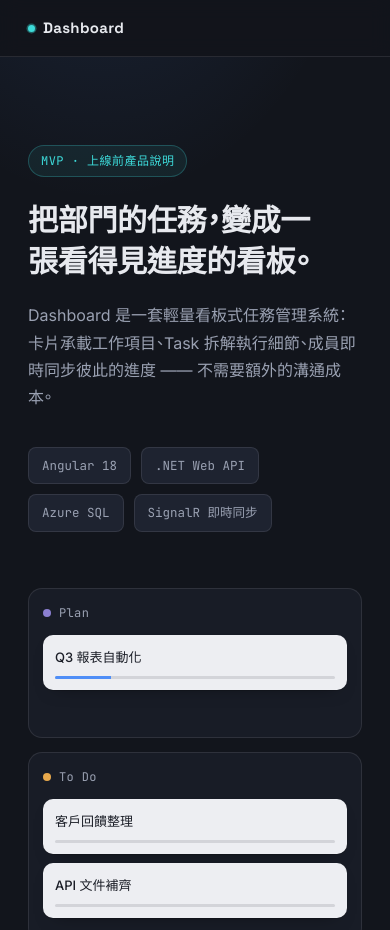
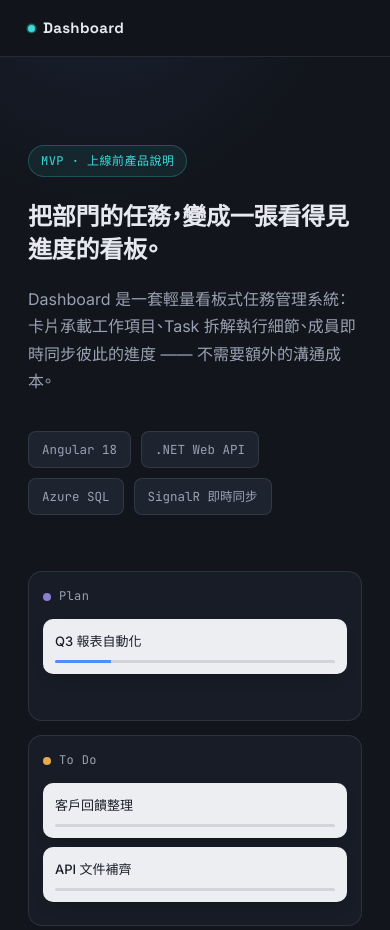
Before and after one commit to JamesFu168/jamesfu168.github.io, a plain HTML site: page index.html in a window 390 px wide. Shown: the top 930 px of the page. Drawn offline with Linux system fonts and the light colour scheme.

Commit message:
Refactor headline styles for improved responsiveness
Adjusted headline font size and max-width for better responsiveness. Added media query for smaller screens.

```diff
--- a/index.html
+++ b/index.html
@@ -131,11 +131,15 @@
   h1.headline{
     font-family: var(--font-display);
     font-weight: 700;
-    font-size: clamp(30px, 5vw, 52px);
+    font-size: clamp(24px, 3.6vw, 42px);
     line-height: 1.35;
     margin: 24px 0 20px;
     letter-spacing: -0.01em;
-    max-width: 16ch;
+    max-width: 100%;
+    white-space: nowrap;
+  }
+  @media (max-width: 900px){
+    h1.headline{ white-space: normal; }
   }
   .hero-desc{
     font-size: 16px;
```
